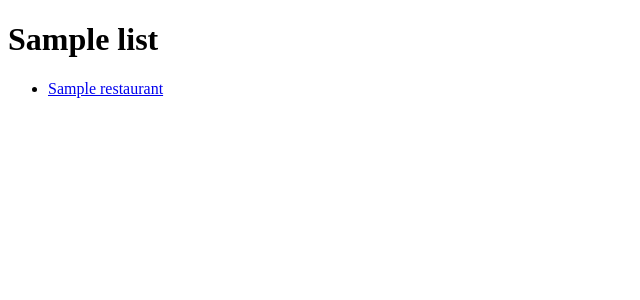
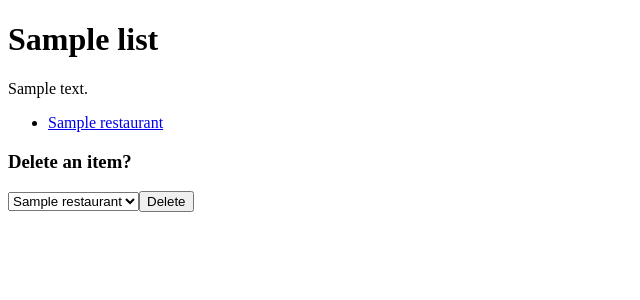
Before and after one commit to juliettetripier/Hackbright-Project, a Flask app: page /list/1 in a window 1280 px wide. Shown: the top 300 px of the page, without its empty margins (0-640 px from the left). Run offline with Flask 3, Linux system fonts and the light colour scheme; tables that the repository leaves empty hold one stand-in row (values such as "Sample post").

Commit message:
Added delete items from wishlist feature

```diff
--- a/crud.py
+++ b/crud.py
@@ -96,3 +96,8 @@ def get_list_items(list_id):
     """Return all items in a wishlist with the specified list id."""
 
     return ListItem.query.filter_by(list_id=list_id).all()
+
+def get_list_item(list_id, restaurant_id):
+    """Return one list item from the specified list corresponding to the specified restaurant."""
+
+    return ListItem.query.filter_by(list_id=list_id, restaurant_id=restaurant_id).first()
--- a/server.py
+++ b/server.py
@@ -299,7 +299,21 @@ def add_to_list():
     return jsonify({'code': 'Restaurant successfully added to list!'})
 
 
+@app.route('/delete-list-item')
+def delete_list_item():
+    """Delete a restaurant from a user's list."""
 
+    user = crud.get_user_by_id(session.get('user'))
+    restaurant_id = request.args.get('item-dropdown')
+    list_id = request.args.get('list-id')
+
+    list_item = crud.get_list_item(list_id, restaurant_id)
+
+    db.session.delete(list_item)
+    db.session.commit()
+
+    flash('Item deleted!')
+    return redirect(f'/list/{list_id}')
 
 
 if __name__ == "__main__":
--- a/templates/list-details.html
+++ b/templates/list-details.html
@@ -4,6 +4,8 @@
 {% block body %}
 
 <h1>{{ list.name }}</h1>
+
+<p>{{ list.description }}</p>
 
 <div id="list-items">
     {% if restaurants %}
@@ -18,4 +20,20 @@
     {% endif %}
 </div>
 
+{% if restaurants %}
+    <form action="/delete-list-item">
+        <div id="delete-item-div">
+            <h3>Delete an item?</h3>
+                <select name="item-dropdown" id="which-item">
+                    {% for restaurant in restaurants %}
+                        <option value="{{ restaurant.restaurant_id }}">{{ restaurant.name }}</option>
+                    {% endfor %}
+                    <input type="submit" id="delete-submit" value="Delete">
+                </select>
+                <input type="hidden" value="{{ list.list_id }}" name="list-id" id="list-id">
+        </div>
+    </form>
+{% endif %}
+
+
 {% endblock %}
```
